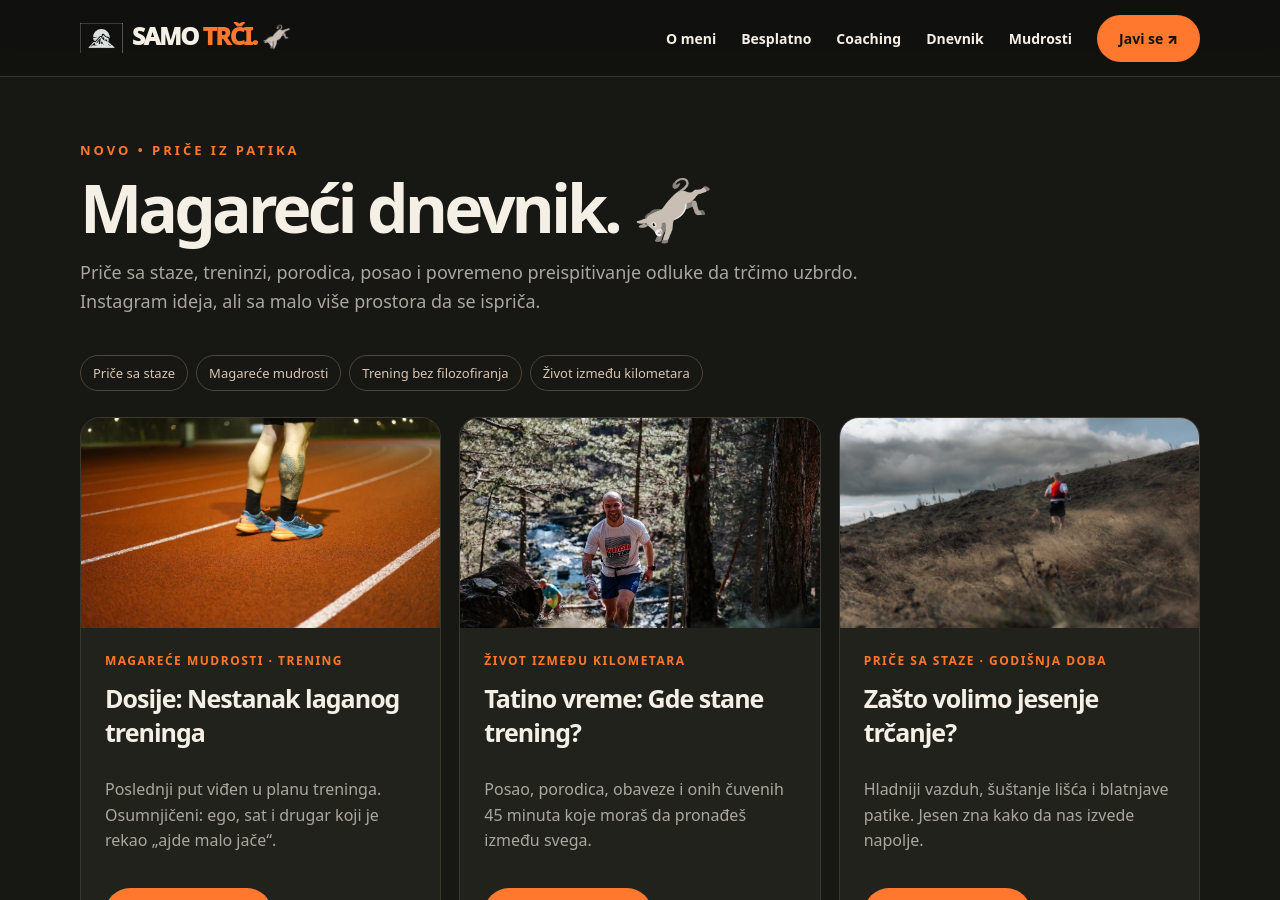
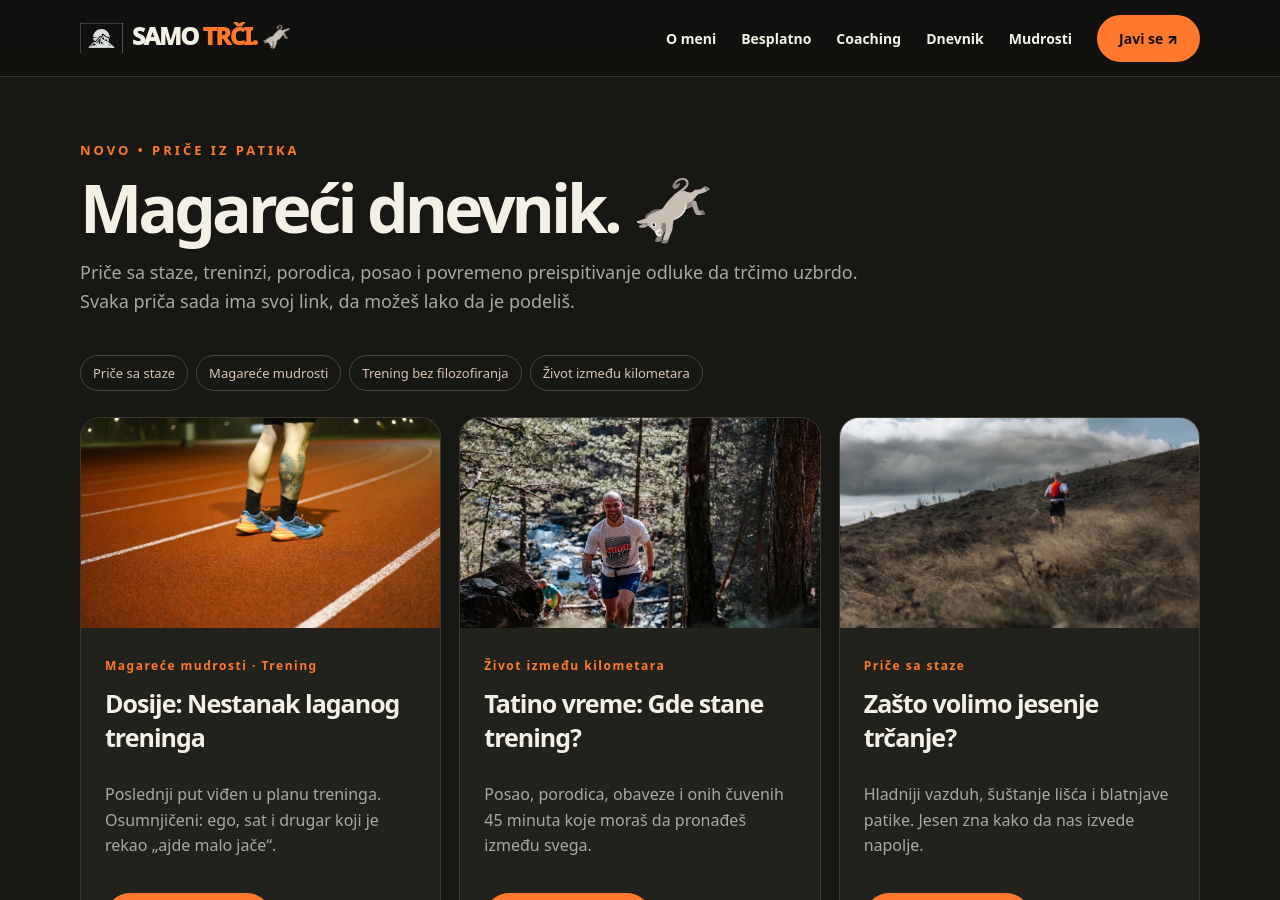
Before and after one commit to samotrci/samotrci.github.io, a Jekyll site: the page built from index.html, in a window 1280 px wide and 900 px high, scrolled down 5896 px. Built offline with Jekyll 4.4.1, drawn with Linux system fonts in a browser that asks for light colours.

Commit message:
Add files via upload

```diff
--- a/index.html
+++ b/index.html
@@ -22,15 +25,11 @@
 <section id="o-meni" class="about"><div class="wrap aboutgrid"><div class="portrait" role="img" aria-label="Stilizovani motiv trkača u planinama"><small>JEDAN KORAK. PA JOŠ JEDAN.</small></div><div><div class="eyebrow">KO JE KRIV ZA OVO?</div><h2 style="font-size:clamp(38px,5vw,60px);letter-spacing:-.06em;line-height:1.05">Ćao, ja sam Matija.</h2><p>Nisam počeo da trčim zato što sam imao veliki sportski plan. U jednom periodu života bio sam pomalo izgubljen. A onda se, sasvim slučajno, pojavilo trčanje.</p><p><strong>Jedna opklada. Jedan polumaraton. I ljubav koju nisam očekivao.</strong></p><p>Kilometar po kilometar, trčanje je postalo moje vreme za razmišljanje i način da ponovo pronađem pravac. Posle su došli maratoni, trail, ultra distance, žuljevi i ono neizbežno: „Šta je meni ovo trebalo?“ 😂</p><p>Počeo sam spontano da pomažem drugarima oko treninga. Oni su me ohrabrili da to iskustvo podelim sa još ljudi. Tako je nastalo <strong>Samo trči</strong>.</p><p>Ne moraš da budeš najbrži. Ne moraš ni da voliš uzbrdice. Važno je da napraviš prvi korak — a ja sam tu ako ti zatreba podrška.</p><div class="quote">„Trčanje nije rešilo sve moje probleme. Ali mi je pomoglo da pronađem sebe.“</div><a class="btn" href="#kontakt">Hajde da pričamo ↗</a></div></div></section>
 <div class="band"><div class="wrap bandin">PLAN JE PLAN. OSIM KAD NA STAZI VIDIŠ JOŠ JEDNO BRDO. 🫏</div></div>
 <section id="galerija"><div class="wrap"><div class="sectionhead"><div class="eyebrow">MALO ASFALTA, MNOGO BRDA</div><h2>Kilometri koji se pamte.</h2><p>Ne postoji loš teren. Dobro, osim kad kažeš „ovo je poslednji uspon“.</p></div><div class="photo-strip"><figure><img loading="lazy" src="images/IMG_0025.jpg" alt="Trkačke patike na atletskoj stazi"><figcaption>Svaki cilj počinje treningom.</figcaption></figure><figure><img loading="lazy" src="images/IMG_9645.jpg" alt="Trail trčanje kroz planinu"><figcaption>Još samo jedno brdo. Navodno.</figcaption></figure><figure><img loading="lazy" src="images/IMG_7172.jpg" alt="Trčanje na otvorenoj stazi"><figcaption>Najbolje ideje dolaze u pokretu.</figcaption></figure></div></div></section>
-<section id="dnevnik" class="blog"><div class="wrap"><div class="sectionhead"><div class="eyebrow">NOVO • PRIČE IZ PATIKA</div><h2>Magareći dnevnik. 🫏</h2><p>Priče sa staze, treninzi, porodica, posao i povremeno preispitivanje odluke da trčimo uzbrdo. Instagram ideja, ali sa malo više prostora da se ispriča.</p></div><div class="blog-cats" aria-label="Teme dnevnika"><span>Priče sa staze</span><span>Magareće mudrosti</span><span>Trening bez filozofiranja</span><span>Život između kilometara</span></div><div class="blog-grid">
-<article class="blog-card"><img loading="lazy" src="images/IMG_0025.jpg" alt="Patike na atletskoj stazi"><div class="inside"><div class="blog-label">MAGAREĆE MUDROSTI · TRENING</div><h3>Dosije: Nestanak laganog treninga</h3><p>Poslednji put viđen u planu treninga. Osumnjičeni: ego, sat i drugar koji je rekao „ajde malo jače“.</p><button class="btn" type="button" onclick="document.getElementById('clanak1').showModal()">Pročitaj priču ↗</button></div></article>
-<article class="blog-card"><img loading="lazy" src="images/IMG_0986.jpg" alt="Trkač na šumskoj stazi"><div class="inside"><div class="blog-label">ŽIVOT IZMEĐU KILOMETARA</div><h3>Tatino vreme: Gde stane trening?</h3><p>Posao, porodica, obaveze i onih čuvenih 45 minuta koje moraš da pronađeš između svega.</p><button class="btn" type="button" onclick="document.getElementById('clanak2').showModal()">Pročitaj priču ↗</button></div></article>
-<article class="blog-card"><img loading="lazy" src="images/IMG_9645.jpg" alt="Planinska staza"><div class="inside"><div class="blog-label">PRIČE SA STAZE · GODIŠNJA DOBA</div><h3>Zašto volimo jesenje trčanje?</h3><p>Hladniji vazduh, šuštanje lišća i blatnjave patike. Jesen zna kako da nas izvede napolje.</p><button class="btn" type="button" onclick="document.getElementById('clanak3').showModal()">Pročitaj priču ↗</button></div></article>
+<section id="dnevnik" class="blog"><div class="wrap"><div class="sectionhead"><div class="eyebrow">NOVO • PRIČE IZ PATIKA</div><h2>Magareći dnevnik. 🫏</h2><p>Priče sa staze, treninzi, porodica, posao i povremeno preispitivanje odluke da trčimo uzbrdo. Svaka priča sada ima svoj link, da možeš lako da je podeliš.</p></div><div class="blog-cats" aria-label="Teme dnevnika"><span>Priče sa staze</span><span>Magareće mudrosti</span><span>Trening bez filozofiranja</span><span>Život između kilometara</span></div><div class="blog-grid">
+{% for post in site.posts %}
+<article class="blog-card"><a href="{{ post.url | relative_url }}" aria-label="Pročitaj {{ post.title | escape }}"><img loading="lazy" src="{{ post.image | relative_url }}" alt="{{ post.image_alt | escape }}"></a><div class="inside"><div class="blog-label">{{ post.category | escape }}</div><h3><a href="{{ post.url | relative_url }}">{{ post.title | escape }}</a></h3><p>{{ post.description | escape }}</p><a class="btn" href="{{ post.url | relative_url }}">Pročitaj priču ↗</a></div></article>
+{% endfor %}
 </div></div></section>
-<dialog class="blog-modal" id="clanak1"><article class="article"><button class="close-blog" onclick="this.closest('dialog').close()" aria-label="Zatvori članak">✕ Zatvori</button><div class="blog-label">MAGAREĆI DNEVNIK / DOSIJE 001</div><h2>Nestanak laganog treninga 🕵️</h2><p><strong>Prijavljen nestanak:</strong> lagani trening. Poslednji put viđen u nedeljnom planu, uredno označen kao „easy“.</p><p>Svedoci tvrde da je sve počelo sasvim mirno. Patike vezane, sat uključen, tempo razgovorni. A onda je stiglo obaveštenje: „Danas si sporiji nego prošli put.“</p><p>Ubrzo se pojavio i drugar sa rečenicom: „Ajde samo ovaj kilometar malo jače.“ Od tog trenutka laganom treningu gubi se svaki trag.</p><p><strong>Glavni osumnjičeni:</strong> ego. Saučesnici: poređenje na aplikaciji, previše gledanja u tempo i potreba da se svako trčanje završi kao takmičenje.</p><p><strong>Nalaz istrage:</strong> lagano trčanje nije propušten trening. Ono gradi kontinuitet, pomaže oporavku i ostavlja snagu za dane kada zaista treba da bude teško. Ako možeš da razgovaraš u punim rečenicama, verovatno si bliže pravom intenzitetu.</p><p><strong>Presuda:</strong> vratiti lagani trening u raspored. Ego može da sačeka sledeću trku. 🫏</p></article></dialog>
-<dialog class="blog-modal" id="clanak2"><article class="article"><button class="close-blog" onclick="this.closest('dialog').close()" aria-label="Zatvori članak">✕ Zatvori</button><div class="blog-label">MAGAREĆI DNEVNIK / ŽIVOT IZMEĐU KILOMETARA</div><h2>Tatino vreme: Gde stane trening?</h2><p>Postoji vreme za posao. Postoji vreme za porodicu. Postoje obaveze koje ne pitaju koliko ti je kilometara ostalo do nedeljnog cilja.</p><p>A postoji i onaj trenutak kada pogledaš na sat i shvatiš da je jedina slobodna rupa u rasporedu rano ujutru ili kasno uveče.</p><p>Trčanje ne mora da bude još jedna stavka koja stvara pritisak. Nekada je dovoljno 30 minuta lagano. Nekada je najbolji trening šetnja sa porodicom. Nekada plan mora da se pomeri — i to je u redu.</p><p>Najbolji raspored nije onaj koji izgleda impresivno na papiru, već onaj koji možeš da uklopiš u stvaran život. Kontinuitet se pravi fleksibilnošću, ne savršenstvom.</p><p>A kafa? Ona često ima ulogu pomoćnog trenera. 😂</p><p><strong>Magareći zaključak:</strong> nije cilj da trčanje ukrade vreme od života. Cilj je da život i trčanje mogu zajedno. 🧡</p></article></dialog>
-<dialog class="blog-modal" id="clanak3"><article class="article"><button class="close-blog" onclick="this.closest('dialog').close()" aria-label="Zatvori članak">✕ Zatvori</button><div class="blog-label">MAGAREĆI DNEVNIK / PRIČE SA STAZE</div><h2>Zašto volimo jesenje trčanje? 🍂</h2><p>Posle letnjih vrućina, jesen donese onu posebnu vrstu olakšanja: izađeš napolje i ne osećaš se kao da si krenuo da trčiš kroz rernu.</p><p>Vazduh je svežiji, šume menjaju boje, a staze postaju tiše. Čuješ lišće pod patikama i sopstvene misli. Dobro, nekad i sopstveno teško disanje na uzbrdici.</p><p>Jesen je idealan podsetnik da trčanje ne mora uvek da bude jurnjava za rekordom. Nekad je dovoljno izaći, pronaći novu stazu i uživati u kilometru koji nema nikakav poseban cilj.</p><p>Samo nemoj da te lepa boja lišća zavara: mokro korenje i kamenje umeju da budu klizavi. Biraj obuću prema terenu i prilagodi korak.</p><p><strong>Magareći zaključak:</strong> jesen je besplatan filter za prirodu. A blato je, izgleda, dodatna oprema. 😂🫏</p></article></dialog>
-<script>document.querySelectorAll('.blog-modal').forEach(d=>d.addEventListener('click',e=>{if(e.target===d)d.close()}));</script>
 <section id="mudrosti"><div class="wrap"><div class="sectionhead"><div class="eyebrow">MUDROSTI SA STAZE</div><h2>Ozbiljno neozbiljni.</h2><p>Nekoliko istina koje razumeju samo ljudi koji dobrovoljno trče uzbrdo.</p></div><div class="quotes"><blockquote><span>“</span>Lagani trening je lagan. Dok ne sretneš drugara.</blockquote><blockquote><span>“</span>Još samo ovaj uspon. Rekao je, peti put.</blockquote><blockquote><span>“</span>Nije problem u nogama. Problem je što sam pogledao profil staze.</blockquote></div></div></section>
 <section id="kontakt" class="contact"><div class="wrap"><div class="sectionhead"><div class="eyebrow">VREME JE ZA PRVI KORAK</div><h2>Ne moraš sam.<br>Osim kad želiš. 😁</h2><p>Želiš individualni plan, imaš pitanje ili jednostavno voliš da pričaš o trčanju? Javi se i dogovorićemo sledeći korak. A ako tek počinješ, besplatni vodiči su već tu za tebe.</p></div><div class="actions"><a class="btn" href="https://www.instagram.com/samo_trci/" target="_blank" rel="noopener noreferrer">Piši mi na Instagramu ↗</a><a class="btn" href="mailto:matijamladenovic2411@gmail.com?subject=Upit%20za%20Samo%20tr%C4%8Di%20coaching">Pošalji e-mail ✉</a></div><p class="notice">Ili piši direktno na <a href="mailto:matijamladenovic2411@gmail.com">matijamladenovic2411@gmail.com</a> — magare čita poruke, Matija odgovara. 🫏</p></div></section>
 </main><footer class="footer"><div class="wrap footerin"><div>© <span id="year"></span> SAMO TRČI. Sva prava zadržana. I poneki žulj.</div><div>Pravljeno uz kafu, kilometre i <b>🫏</b></div></div></footer>
```
Also changed, not shown: other parts of index.html (+3 -0 lines).
